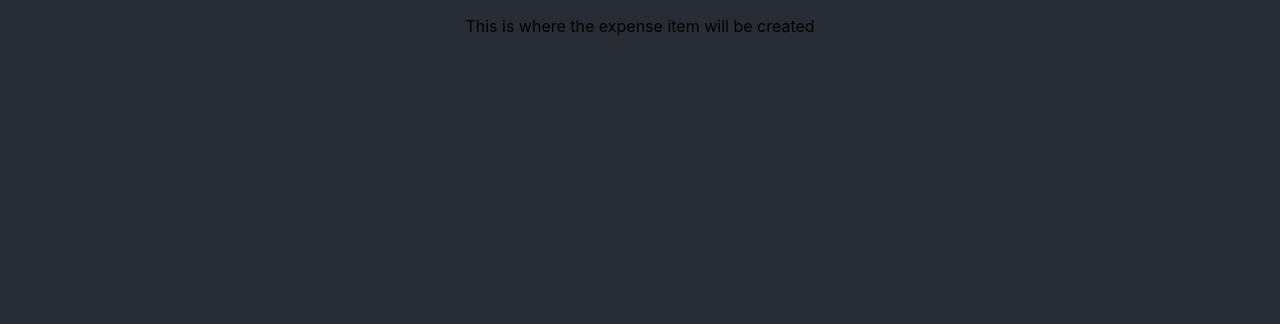
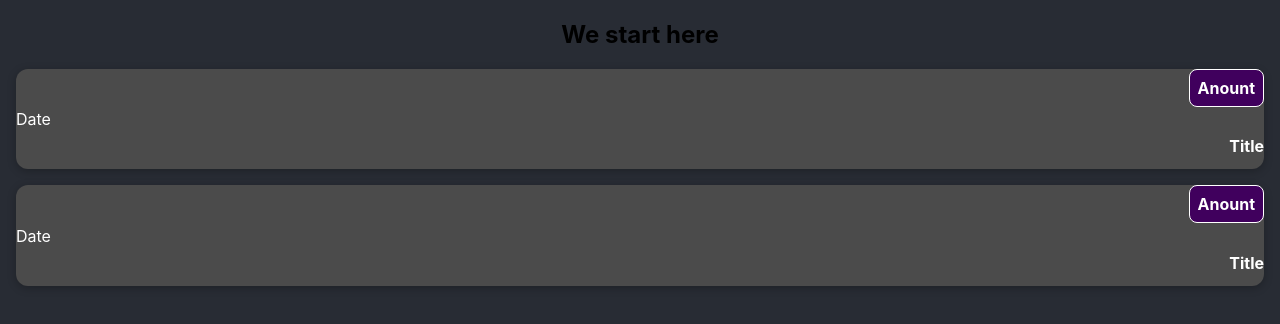
Before and after one commit to rolins2/Expense-tracker, a React (Create React App) app in the folder ny-expensetracker/: page / in a window 1280 px wide. Shown: the top 324 px of the page. Built offline with nearby package versions, Linux system fonts and the light colour scheme.

Commit message:
Style: Added style elements in ExpenseItem.css

```diff
--- a/ny-expensetracker/src/App.css
+++ b/ny-expensetracker/src/App.css
@@ -1,34 +1,11 @@
 .App {
   text-align: center;
-}
-.body {
-  background-color: #282c34;
-  margin: 0;
-}
-.App-logo {
-  height: 40vmin;
-  pointer-events: none;
 }
 
 @media (prefers-reduced-motion: no-preference) {
   .App-logo {
     animation: App-logo-spin infinite 20s linear;
   }
-}
-
-.App-header {
-  background-color: #282c34;
-  min-height: 100vh;
-  display: flex;
-  flex-direction: column;
-  align-items: center;
-  justify-content: center;
-  font-size: calc(10px + 2vmin);
-  color: white;
-}
-
-.App-link {
-  color: #61dafb;
 }
 
 @keyframes App-logo-spin {
--- a/ny-expensetracker/src/App.js
+++ b/ny-expensetracker/src/App.js
@@ -4,6 +4,8 @@ import "./App.css";
 function App() {
   return (
     <div className="App">
+      <h2> We start here</h2>
+      <ExpenseItem> </ExpenseItem>
       <ExpenseItem> </ExpenseItem>
     </div>
   );
--- /dev/null
+++ b/ny-expensetracker/src/components/ExpenseItem.css
@@ -0,0 +1,55 @@
+.expenseitem {
+  display: flex;
+
+  background-color: #4b4b4b;
+  color: white;
+  border-radius: 12px;
+  align-items: center;
+  box-shadow: 0 2px 8px rgba(0, 0, 0, 0.25);
+  justify-content: space-between;
+  margin: 1rem;
+}
+.expenseitem__description {
+  display: flex;
+  flex-direction: column;
+  gap: 1rem;
+  align-items: flex-end;
+  flex-flow: column-reverse;
+  justify-content: flex-start;
+  flex: 1;
+}
+
+.expenseitem h2 {
+  color: #3a3a3a;
+  font-size: 1rem;
+  flex: 1rem;
+  margin: 0, 1rem;
+  color: white;
+}
+
+.expenseitem__price {
+  font-size: 1rem;
+  font-weight: bold;
+  color: white;
+  background-color: #40005d;
+  border: 1px solid white;
+  padding: 0.5rem;
+  border-radius: 0.5rem;
+}
+@media (min-width: 580px) {
+  .expense-item__description {
+    flex-direction: row;
+    align-items: center;
+    justify-content: flex-start;
+    flex: 1;
+  }
+
+  .expense-item__description h2 {
+    font-size: 1.25rem;
+  }
+
+  .expense-item__price {
+    font-size: 1.25rem;
+    padding: 0.5rem 1.5rem;
+  }
+}
--- a/ny-expensetracker/src/components/ExpenseItem.js
+++ b/ny-expensetracker/src/components/ExpenseItem.js
@@ -1,7 +1,12 @@
+import "./ExpenseItem.css";
 function ExpenseItem() {
   return (
-    <div>
-      <p> This is where the expense item will be created</p>
+    <div className="expenseitem">
+      <div>Date</div>
+      <div className="expenseitem__description">
+        <h2> Title </h2>
+        <div className="expenseitem__price"> Anount </div>
+      </div>
     </div>
   );
 }
```
